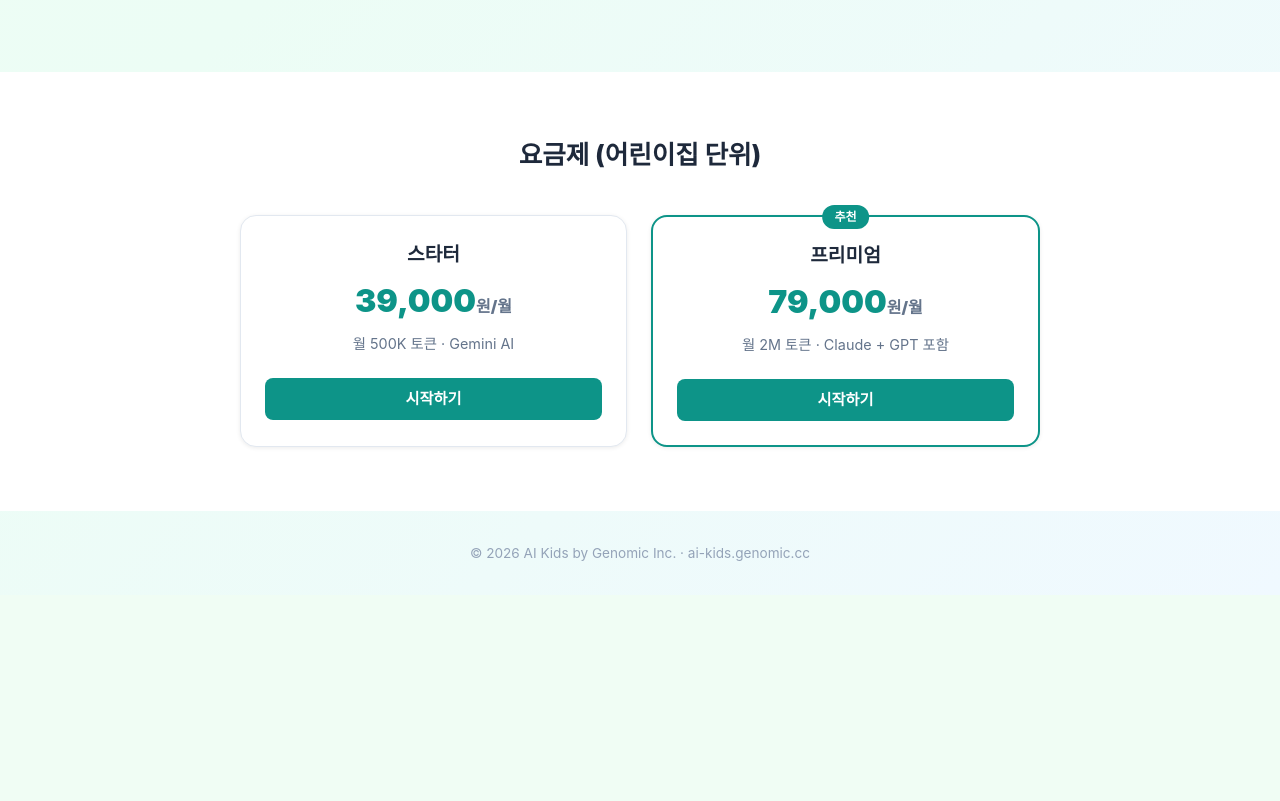
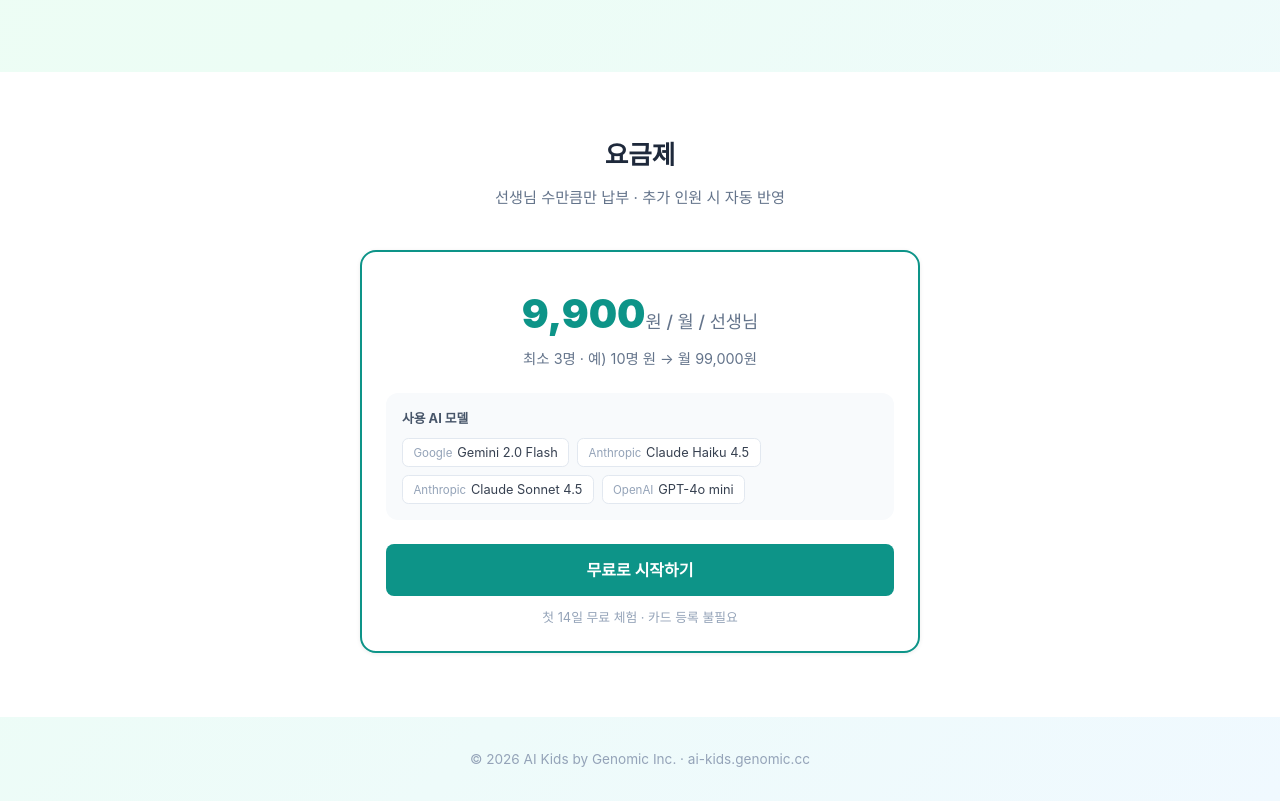
Before and after one commit to pensivekim/ai-kids, a Next.js app: page / in a window 1280 px wide. Shown: the part 1360-2161 px from the top of the page. Before the commit the page ends 1955 px from the top, so only its background shows below. Built offline with nearby package versions, Linux system fonts and the light colour scheme; no server answers.

Commit message:
feat: per-seat billing (9900/teacher) and show AI models on landing

```diff
--- a/app/admin/page.tsx
+++ b/app/admin/page.tsx
@@ -7,6 +7,7 @@ import { useAuth } from '../../contexts/AuthContext';
 import { collection, getDocs, doc, updateDoc, query, where } from 'firebase/firestore';
 import { getFirebaseDb } from '../../lib/firebase';
 import type { Center, KidsUser } from '../../types';
+import { SEAT_PRICE, MIN_SEATS } from '../../types';
 
 export default function AdminPage() {
   const { userDoc, loading } = useAuth();
@@ -71,8 +72,9 @@ export default function AdminPage() {
         {/* 통계 */}
         <div style={{ display: 'grid', gridTemplateColumns: 'repeat(auto-fit, minmax(180px, 1fr))', gap: '1rem', marginBottom: '1.5rem' }}>
           {[
-            { label: '전체 활성 원', value: centers.length, icon: '🏫', color: '#0d9488' },
-            { label: '승인 대기', value: pendingCenters.length, icon: '⏳', color: '#f59e0b' },
+            { label: '전체 활성 원', value: `${centers.length}개`, icon: '🏫', color: '#0d9488' },
+            { label: '승인 대기', value: `${pendingCenters.length}개`, icon: '⏳', color: '#f59e0b' },
+            { label: '월 예상 매출', value: `${centers.reduce((sum, c) => sum + Math.max((c.seatCount ?? 0), MIN_SEATS) * SEAT_PRICE, 0).toLocaleString()}원`, icon: '💰', color: '#16a34a' },
           ].map((s) => (
             <div key={s.label} className="card" style={{ display: 'flex', alignItems: 'center', gap: '1rem' }}>
               <span style={{ fontSize: '2rem' }}>{s.icon}</span>
@@ -98,7 +100,7 @@ export default function AdminPage() {
             <table style={{ width: '100%', borderCollapse: 'collapse', fontSize: '0.9rem' }}>
               <thead>
                 <tr style={{ borderBottom: '1px solid #e2e8f0' }}>
-                  {['어린이집', '원 코드', '요금제', '상태', ''].map((h) => (
+                  {['어린이집', '원 코드', '선생님', '월 청구액', '상태', ''].map((h) => (
                     <th key={h} style={{ textAlign: 'left', padding: '0.6rem 0.75rem', color: '#64748b', fontWeight: 600 }}>{h}</th>
                   ))}
                 </tr>
@@ -111,10 +113,9 @@ export default function AdminPage() {
                   <tr key={c.id} style={{ borderBottom: '1px solid #f1f5f9' }}>
                     <td style={{ padding: '0.65rem 0.75rem', fontWeight: 600 }}>{c.name}</td>
                     <td style={{ padding: '0.65rem 0.75rem', fontFamily: 'monospace', color: '#6366f1' }}>{c.code}</td>
-                    <td style={{ padding: '0.65rem 0.75rem' }}>
-                      <span style={{ background: c.plan === 'pro' ? '#f3e8ff' : '#eff6ff', color: c.plan === 'pro' ? '#7c3aed' : '#2563eb', padding: '0.2rem 0.6rem', borderRadius: '1rem', fontSize: '0.8rem', fontWeight: 600 }}>
-                        {c.plan === 'pro' ? '프리미엄' : '스타터'}
-                      </span>
+                    <td style={{ padding: '0.65rem 0.75rem', textAlign: 'center' }}>{c.seatCount ?? 0}명</td>
+                    <td style={{ padding: '0.65rem 0.75rem', fontWeight: 600, color: '#0d9488' }}>
+                      {(Math.max((c.seatCount ?? 0), MIN_SEATS) * SEAT_PRICE).toLocaleString()}원
                     </td>
                     <td style={{ padding: '0.65rem 0.75rem' }}>
                       <span style={{ background: '#dcfce7', color: '#16a34a', padding: '0.2rem 0.6rem', borderRadius: '1rem', fontSize: '0.8rem', fontWeight: 600 }}>활성</span>
--- a/app/dashboard/page.tsx
+++ b/app/dashboard/page.tsx
@@ -8,6 +8,7 @@ import { getPendingTeachers, getCenterMembers, approveUser, rejectUser } from '.
 import { collection, query, where, getDocs } from 'firebase/firestore';
 import { getFirebaseDb } from '../../lib/firebase';
 import type { KidsUser, Center } from '../../types';
+import { SEAT_PRICE, MIN_SEATS } from '../../types';
 
 export default function DashboardPage() {
   const { userDoc, loading } = useAuth();
@@ -98,10 +99,10 @@ export default function DashboardPage() {
         {tab === 'overview' && (
           <div style={{ display: 'grid', gridTemplateColumns: 'repeat(auto-fit, minmax(220px, 1fr))', gap: '1rem' }}>
             {[
-              { label: '전체 선생님', value: members.length, icon: '👩‍🏫', color: '#0d9488' },
-              { label: '승인 대기', value: pending.length, icon: '⏳', color: '#f59e0b' },
+              { label: '활성 선생님', value: `${members.length}명`, icon: '👩‍🏫', color: '#0d9488' },
+              { label: '승인 대기', value: `${pending.length}명`, icon: '⏳', color: '#f59e0b' },
               { label: '원 코드', value: center?.code ?? '-', icon: '🔑', color: '#6366f1' },
-              { label: '요금제', value: center?.plan === 'pro' ? '프리미엄' : '스타터', icon: '💎', color: '#8b5cf6' },
+              { label: '이번 달 예상 청구', value: `${(Math.max(members.length, MIN_SEATS) * SEAT_PRICE).toLocaleString()}원`, icon: '💳', color: '#8b5cf6' },
             ].map((s) => (
               <div key={s.label} className="card" style={{ display: 'flex', alignItems: 'center', gap: '1rem' }}>
                 <div style={{ fontSize: '2rem' }}>{s.icon}</div>
--- a/app/login/page.tsx
+++ b/app/login/page.tsx
@@ -72,7 +72,7 @@ export default function LoginPage() {
         const u = await signUpWithEmail(cEmail, cPassword, cName);
         return u;
       });
-      await createCenter(user.uid, cEmail, cName, cCenter, 'starter');
+      await createCenter(user.uid, cEmail, cName, cCenter);
       setCookies('center_admin', 'pending', 'active');
       router.push('/pending');
     } catch (e: unknown) {
--- a/app/page.tsx
+++ b/app/page.tsx
@@ -3,7 +3,7 @@
 import { useEffect } from 'react';
 import { useRouter } from 'next/navigation';
 import Link from 'next/link';
-import { TOOL_CATEGORIES, ROLE_HOME } from '../types';
+import { TOOL_CATEGORIES, ROLE_HOME, SEAT_PRICE, MIN_SEATS, AI_MODELS_DISPLAY } from '../types';
 
 export default function LandingPage() {
   const router = useRouter();
@@ -76,30 +76,39 @@ export default function LandingPage() {
 
       {/* 요금제 */}
       <section style={{ background: 'white', padding: '4rem 2rem' }}>
-        <h2 style={{ textAlign: 'center', fontWeight: 800, fontSize: '1.6rem', color: '#1e293b', marginBottom: '2.5rem' }}>
-          요금제 (어린이집 단위)
+        <h2 style={{ textAlign: 'center', fontWeight: 800, fontSize: '1.6rem', color: '#1e293b', marginBottom: '0.75rem' }}>
+          요금제
         </h2>
-        <div style={{ display: 'flex', gap: '1.5rem', justifyContent: 'center', flexWrap: 'wrap', maxWidth: '800px', margin: '0 auto' }}>
-          {[
-            { name: '스타터', price: '39,000', desc: '월 500K 토큰 · Gemini AI', badge: '' },
-            { name: '프리미엄', price: '79,000', desc: '월 2M 토큰 · Claude + GPT 포함', badge: '추천' },
-          ].map((plan) => (
-            <div key={plan.name} className="card" style={{ flex: '1', minWidth: '280px', border: plan.badge ? '2px solid #0d9488' : '1px solid #e2e8f0', textAlign: 'center', position: 'relative' }}>
-              {plan.badge && (
-                <span style={{ position: 'absolute', top: '-0.75rem', left: '50%', transform: 'translateX(-50%)', background: '#0d9488', color: 'white', fontSize: '0.75rem', padding: '0.2rem 0.8rem', borderRadius: '1rem', fontWeight: 700 }}>
-                  {plan.badge}
-                </span>
-              )}
-              <h3 style={{ fontWeight: 700, fontSize: '1.2rem', margin: '0 0 0.5rem' }}>{plan.name}</h3>
-              <div style={{ fontSize: '2rem', fontWeight: 900, color: '#0d9488', margin: '0.5rem 0' }}>
-                {plan.price}<span style={{ fontSize: '1rem', color: '#64748b' }}>원/월</span>
+        <p style={{ textAlign: 'center', color: '#64748b', fontSize: '0.95rem', marginBottom: '2.5rem' }}>
+          선생님 수만큼만 납부 · 추가 인원 시 자동 반영
+        </p>
+        <div style={{ maxWidth: '560px', margin: '0 auto' }}>
+          <div className="card" style={{ border: '2px solid #0d9488', textAlign: 'center', position: 'relative' }}>
+            <div style={{ fontSize: '2.5rem', fontWeight: 900, color: '#0d9488', margin: '0.5rem 0 0.25rem' }}>
+              {SEAT_PRICE.toLocaleString()}<span style={{ fontSize: '1.1rem', color: '#64748b', fontWeight: 500 }}>원 / 월 / 선생님</span>
+            </div>
+            <p style={{ color: '#64748b', fontSize: '0.9rem', margin: '0.25rem 0 1.5rem' }}>
+              최소 {MIN_SEATS}명 · 예) 10명 원 → 월 {(SEAT_PRICE * 10).toLocaleString()}원
+            </p>
+
+            {/* 사용 모델 */}
+            <div style={{ background: '#f8fafc', borderRadius: '0.75rem', padding: '1rem', marginBottom: '1.5rem', textAlign: 'left' }}>
+              <div style={{ fontSize: '0.8rem', fontWeight: 700, color: '#475569', marginBottom: '0.6rem' }}>사용 AI 모델</div>
+              <div style={{ display: 'flex', flexWrap: 'wrap', gap: '0.5rem' }}>
+                {AI_MODELS_DISPLAY.map((m) => (
+                  <span key={m.id} style={{ background: 'white', border: '1px solid #e2e8f0', borderRadius: '0.4rem', padding: '0.25rem 0.65rem', fontSize: '0.8rem', color: '#374151' }}>
+                    <span style={{ color: '#94a3b8', marginRight: '0.3rem', fontSize: '0.72rem' }}>{m.badge}</span>
+                    {m.name}
+                  </span>
+                ))}
               </div>
-              <p style={{ color: '#64748b', fontSize: '0.9rem', margin: '0.5rem 0 1.5rem' }}>{plan.desc}</p>
-              <Link href="/login">
-                <button className="btn-primary" style={{ width: '100%' }}>시작하기</button>
-              </Link>
             </div>
-          ))}
+
+            <Link href="/login">
+              <button className="btn-primary" style={{ width: '100%', padding: '0.85rem', fontSize: '1rem' }}>무료로 시작하기</button>
+            </Link>
+            <p style={{ marginTop: '0.75rem', fontSize: '0.8rem', color: '#94a3b8' }}>첫 14일 무료 체험 · 카드 등록 불필요</p>
+          </div>
         </div>
       </section>
 
--- a/types/index.ts
+++ b/types/index.ts
@@ -4,35 +4,24 @@ export type UserRole = 'super_admin' | 'center_admin' | 'teacher';
 // 승인 상태
 export type UserStatus = 'pending' | 'active' | 'rejected' | 'inactive';
 
-// 요금제 (원 단위 — 1원 = 1구독)
-export type PlanTier = 'starter' | 'pro';
+// 요금 정책 (인당 과금)
+export const SEAT_PRICE = 9900;  // 원/월/인
+export const MIN_SEATS = 3;      // 최소 청구 인원
 
-export const PLAN_CONFIG: Record<PlanTier, {
-  name: string;
-  price: number;       // 원/월
-  tokens: number;      // 월 토큰 한도
-  models: AIModel[];
-}> = {
-  starter: {
-    name: '스타터',
-    price: 39000,
-    tokens: 500000,
-    models: ['gemini-flash'],
-  },
-  pro: {
-    name: '프리미엄',
-    price: 79000,
-    tokens: 2000000,
-    models: ['gemini-flash', 'claude-haiku', 'gpt-4o-mini', 'claude-sonnet'],
-  },
-};
+// 사용 가능한 AI 모델 목록 (표시용)
+export const AI_MODELS_DISPLAY = [
+  { id: 'gemini-flash',  name: 'Gemini 2.0 Flash',  badge: 'Google' },
+  { id: 'claude-haiku',  name: 'Claude Haiku 4.5',   badge: 'Anthropic' },
+  { id: 'claude-sonnet', name: 'Claude Sonnet 4.5',  badge: 'Anthropic' },
+  { id: 'gpt-4o-mini',   name: 'GPT-4o mini',        badge: 'OpenAI' },
+];
 
 // 기관 (어린이집)
 export interface Center {
   id: string;
   name: string;
   code: string;           // 선생님 가입 시 입력하는 원 코드 (6자리)
-  plan: PlanTier;
+  seatCount: number;      // 현재 활성 선생님 수 (= 청구 인원)
   tokenUsed: number;
   status: 'active' | 'suspended' | 'pending';
   adminUid: string;       // center_admin uid
```
Also changed, not shown: lib/auth.ts (+11 -6 lines), tsconfig.json (+25 -5 lines), next-env.d.ts (added), 1 other file (tests, documents, lock files or other folders).
